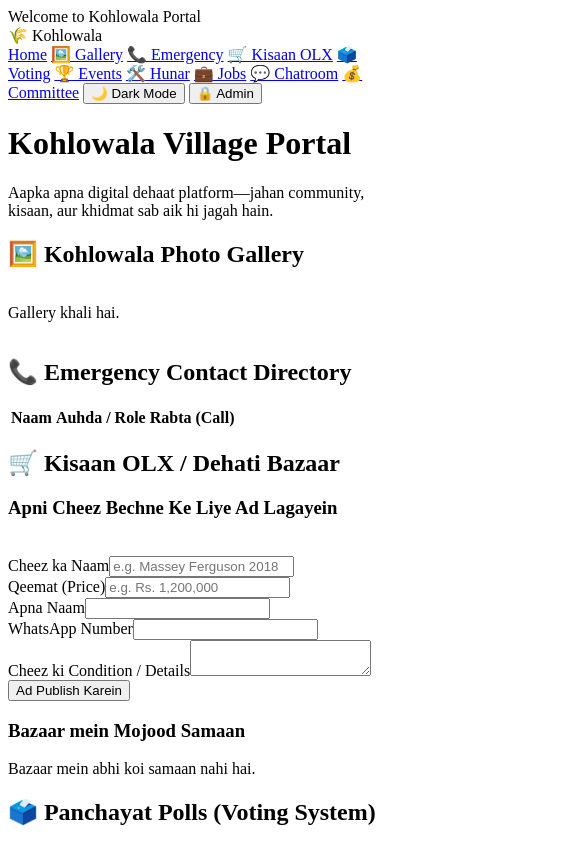
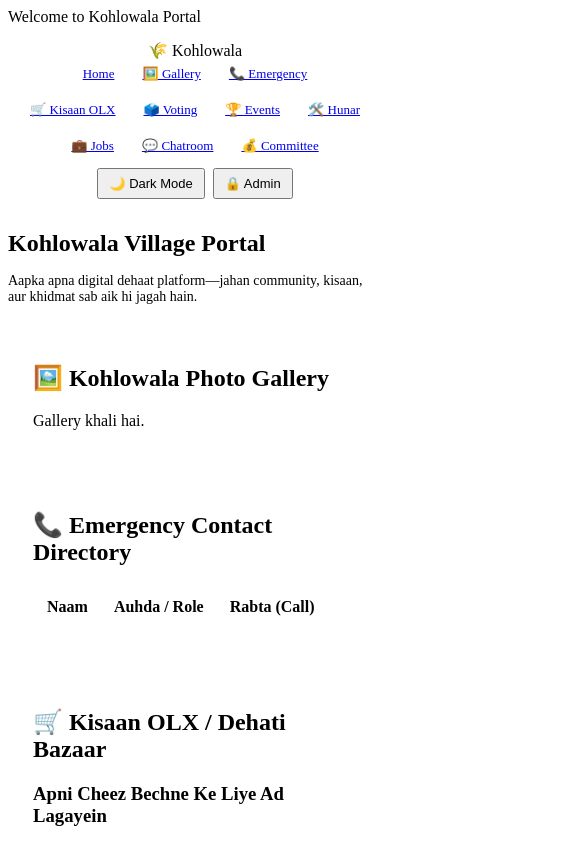
Before and after one commit to juttsarkar7466-ctrl/kohlowala-village, a website: page public/index.html in a window 390 px wide. Shown: the top 843 px of the page, 585 px wide, since content can reach past the window. Drawn offline with Linux system fonts and the light colour scheme; no server answers.

Commit message:
Update style.css

```diff
--- a/public/style.css
+++ b/public/style.css
@@ -1,7 +1,92 @@
-/* Custom Added Layouts for New Features Grid */
-.gallery-grid {
-    display: grid;
-    grid-template-columns: repeat(auto-fit, minmax(280px, 1fr));
-    gap: 20px;
-    margin-top: 15px;
+/* 📱 GLOBAL MOBILE & PERFORMANCE OPTIMIZATION */
+html, body {
+    max-width: 100%;
+    overflow-x: hidden; /* Screen se baahar data nahi jayega */
+    scroll-behavior: smooth;
+    -webkit-font-smoothing: antialiased;
+    -moz-osx-font-smoothing: grayscale;
+    text-rendering: optimizeLegibility;
 }
+
+/* ⚡ LAG FIX: Hardware acceleration for smooth scrolling on iOS & Android */
+section, .info-card, .store-card, .custom-table {
+    transform: translateZ(0);
+    backface-visibility: hidden;
+    perspective: 1000px;
+}
+
+/* 📊 RESPONSIVE TABLES: Mobile par tables lag nahi karengi aur scroll hongi */
+div[style*="overflow-x:auto"] {
+    -webkit-overflow-scrolling: touch; /* iPhone par smooth scrolling */
+    margin-bottom: 15px;
+    border-radius: 8px;
+    border: 1px solid var(--border-color);
+}
+
+.custom-table th, .custom-table td {
+    white-space: nowrap; /* Text tootega nahi */
+    padding: 10px 12px;
+}
+
+/* 🛠️ MEDIA QUERIES FOR PERFECT MOBILE SCREEN FITTING */
+@media (max-width: 768px) {
+    header {
+        flex-direction: column;
+        gap: 10px;
+        padding: 15px 10px;
+        text-align: center;
+    }
+
+    nav {
+        display: flex;
+        flex-wrap: wrap;
+        justify-content: center;
+        gap: 8px !important;
+        width: 100%;
+    }
+
+    nav a, .theme-toggle-btn, .admin-toggle-btn {
+        font-size: 13px;
+        padding: 6px 10px !important;
+    }
+
+    .hero h1 {
+        font-size: 24px !important;
+    }
+
+    .hero p {
+        font-size: 14px !important;
+    }
+
+    .container {
+        padding: 10px !important;
+    }
+
+    section {
+        padding: 15px !important;
+        margin-bottom: 15px !important;
+    }
+
+    /* Forms adjustment */
+    .grid-2 {
+        grid-template-columns: 1fr !important; /* Mobile par single column ho jayega */
+        gap: 15px;
+    }
+
+    input, textarea, select {
+        font-size: 16px !important; /* iOS zoom-in bug fix (Safari automatic zoom rokne ke liye) */
+    }
+
+    /* Chatroom container on mobile */
+    #chatBox {
+        height: 200px !important;
+    }
+
+    div[style*="display: flex; gap: 10px;"] {
+        flex-direction: column;
+    }
+
+    #chatUser, #chatMsg, button[onclick="sendChatMessage()"] {
+        width: 100% !important;
+    }
+}
```
